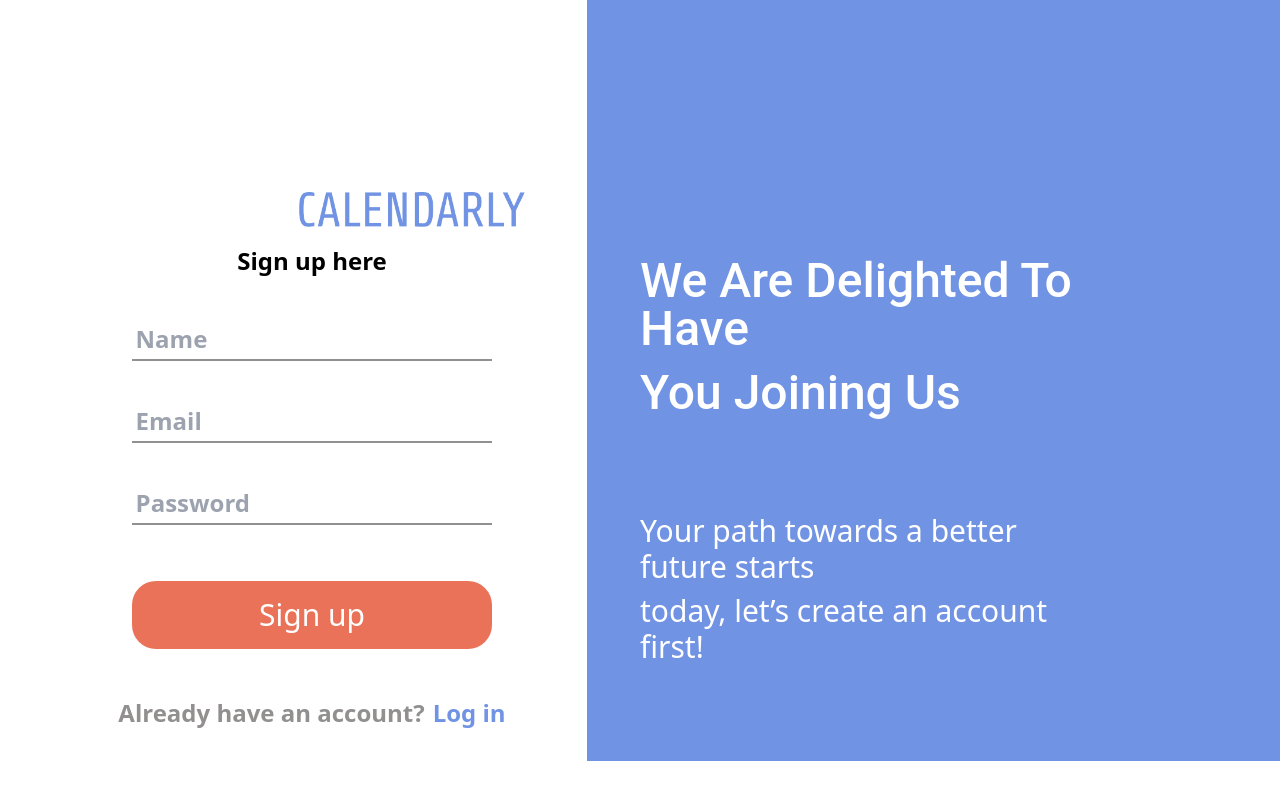
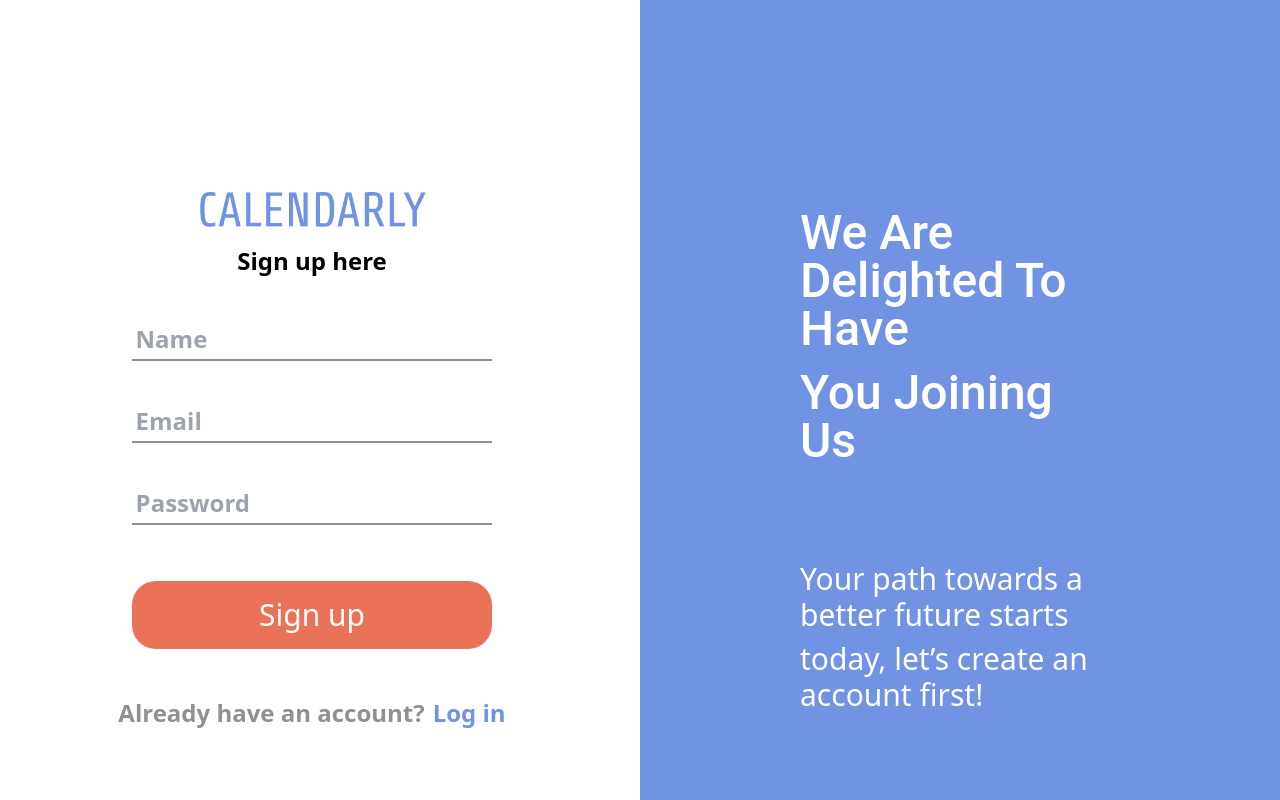
Before and after one commit to pausr23/ProyectoAgenda, a React (Vite) app in the folder vite-project/: page /signup in a window 1280 px wide. Built offline with nearby package versions, Linux system fonts and the light colour scheme.

Commit message:
Responsive to all devices for Login, Sign Up, Questions and Profile pages

```diff
--- a/vite-project/src/components/routes/Login.jsx
+++ b/vite-project/src/components/routes/Login.jsx
@@ -3,7 +3,7 @@ import { LoginMenu } from "../ui/LoginMenu.jsx";
 export function Login() {
     return (
     <>
-    <img className="hidden lg:block lg:absolute top-0 right-0 w-1/2" src="./src/assets/imgs/square.png" alt="square" />
+    <img className="lg:block lg:absolute top-0 right-0 w-1/2 h-full lg:portrait:hidden md:landscape:block" src="./src/assets/imgs/square.png" alt="square" />
     <LoginMenu />
     </>
 )
--- a/vite-project/src/components/routes/Signup.jsx
+++ b/vite-project/src/components/routes/Signup.jsx
@@ -3,7 +3,7 @@ import { SignupMenu } from "../ui/SignupMenu.jsx";
 export function Signup() {
     return (
     <>
-   <img className="hidden lg:block lg:absolute top-0 right-0 w-1/2" src="./src/assets/imgs/square.png" alt="square" />
+   <img className="lg:block lg:absolute top-0 right-0 w-1/2 h-full lg:portrait:hidden md:landscape:block" src="./src/assets/imgs/square.png" alt="square" />
     <SignupMenu />
     </>
 )
--- a/vite-project/src/components/ui/LoginMenu.jsx
+++ b/vite-project/src/components/ui/LoginMenu.jsx
@@ -10,7 +10,7 @@ export function LoginMenu() {
           <div className="text-center grid ml-[-3rem] text-3xl">
             <Link to="/">
               <img
-                className="w-[35%] mx-auto ml-[19.5rem] mt-[10rem]"
+                className="w-[35%] mx-auto ml-[19.5rem] lg:mx-auto mt-[10rem]"
                 src="./src/assets/imgs/Logo.png"
                 alt="Logo"
               />
@@ -33,20 +33,19 @@ export function LoginMenu() {
             </form>
           </div>
 
-          <div className="ml-auto text-5xl mr-[9rem] mt-20">
+          <div className="ml-auto lg:ml-[10rem] text-5xl mr-[9rem] mt-[10rem]">
             <h1 className="font-titles-secondary mb-4 text-left text-white">We Are Happy To See You</h1>
             <h1 className="font-titles-secondary mb-4 text-left">Once Again</h1>
             <p className="text-white mt-24 text-3xl text-left">Feel free to enter your information</p>
             <p className="text-white mt-2 text-3xl text-left">anytime and log back into our website!</p>
           </div>
-          <img className="absolute right-0 top-0 h-full -z-10 pointer-events-none" src="./src/assets/imgs/square.png" alt="Design image"/>
         </header>
       </div>
 
       <div className="xl:hidden">
 
         <div className="flex justify-center items-center h-screen">
-          <div className="xl:w-[700px] px-10 h-[400px]">
+          <div className="xl:w-[700px] px-10 h-[400px] grid justify-items-center">
           <Link to="/">
               <img
                 className="mb-6"
--- a/vite-project/src/components/ui/ProfilePage.jsx
+++ b/vite-project/src/components/ui/ProfilePage.jsx
@@ -5,9 +5,9 @@ export function ProfilePage(){
 
     return(
         <div>
-             <div className="hidden xl:block ">
+        <div className="hidden xl:block ">
         <div className="items-center h-[100vh] pl-16 grid ml-80">
-        <div className="w-[75rem] h-[46rem] bg-white rounded-2xl flex p-16 ">
+        <div className="w-[70rem] h-[46rem] bg-white rounded-2xl flex p-16 ">
     <div className="w-32 h-32 rounded-full overflow-hidden">
         <img className="object-cover object-center h-32" src="./src/assets/imgs/pp.png" alt="Profile picture"/>
     </div>
--- a/vite-project/src/components/ui/QuestionsPage.jsx
+++ b/vite-project/src/components/ui/QuestionsPage.jsx
@@ -5,9 +5,9 @@ export function QuestionsPage(){
 
     return(
         <div>
-            <div className="hidden xl:block">
-        <div className="flex justify-center items-center h-[100vh] pl-16">
-        <div className="w-[75rem] h-[46rem] bg-white rounded-2xl flex p-16">
+            <div className="hidden xl:block ipad:block ">
+        <div className="items-center h-[100vh] pl-16 grid ml-80 ipad:ml-40">
+        <div className="w-[75rem] h-[46rem] bg-white rounded-2xl flex p-16 ipad:w-[50rem] ipad:h-[30rem]">
     <div className="w-32 h-32 rounded-full overflow-hidden">
         <img className="object-cover object-center h-32" src="./src/assets/imgs/pp.png" alt="Profile picture"/>
     </div>
@@ -71,8 +71,8 @@ export function QuestionsPage(){
             <h1 className="text-center text-xl  mt-6 mb-2">Michael Johnson</h1>
             <h1 className="text-center text-xl  mt-4 mb-2">Michael@gmail.com</h1>
 
-            <div className="flex justify-center mt-10">
-              <form action="">
+            <div className="flex justify-center mt-10 ">
+              <form action="" className="grid justify-items-center">
                 <input
                   type="text"
                   name=""
@@ -104,7 +104,7 @@ export function QuestionsPage(){
 
                 <button
                   type="submit"
-                  className="py-3  border border-[#7193E3]  text-[#7193E3] text-xl w-[19rem] rounded-3xl mt-6 grid "
+                  className="py-3  border border-[#7193E3]  text-[#7193E3] text-xl w-[19rem] rounded-3xl mt-6 grid"
                 >
                   Submit
                 </button>
--- a/vite-project/src/components/ui/SignupMenu.jsx
+++ b/vite-project/src/components/ui/SignupMenu.jsx
@@ -10,7 +10,8 @@ export function SignupMenu(){
         <header className="grid items-center w-[100%] p-[2rem] grid-cols-2 relative">
         <div className="text-center grid ml-[-3rem] text-3xl">
         <Link to="/">
-                    <img className="w-[35%] mx-auto ml-[19.5rem] mt-[10rem]" src="./src/assets/imgs/Logo.png" alt="Logo"/>
+        <img className="w-[35%] mx-auto lg:mx-auto mt-[10rem]" src="./src/assets/imgs/Logo.png" alt="Logo"/>
+
                 </Link>
             <p className="font-semibold mb-10 mt-[1rem] text-[1.5rem]">Sign up here</p>
 
@@ -31,20 +32,20 @@ export function SignupMenu(){
             </form>
         </div>
 
-        <div className="ml-auto text-5xl mr-[9rem] mt-[10rem]">
-            <h1 className="font-titles-secondary mb-4 text-left text-white">We Are Delighted To Have</h1>
-            <h1 className="font-titles-secondary mb-4 text-left">You Joining Us</h1>
-            <p className="text-white mt-24 text-3xl text-left">Your path towards a better future starts</p>
-            <p className="text-white mt-2 text-3xl text-left">today, let’s create an account first!</p>
-        </div>
-        <img className="absolute right-0 top-0 h-full -z-10 pointer-events-none" src="./src/assets/imgs/square.png" alt="Design image"/>
+        <div className="ml-auto lg:ml-[10rem] text-5xl mr-[9rem] mt-[10rem]">
+  <h1 className="font-titles-secondary mb-4 text-left text-white">We Are Delighted To Have</h1>
+  <h1 className="font-titles-secondary mb-4 text-left">You Joining Us</h1>
+  <p className="text-white mt-24 text-3xl text-left">Your path towards a better future starts</p>
+  <p className="text-white mt-2 text-3xl text-left">today, let’s create an account first!</p>
+</div>
+
     </header>
     </div>
 
     <div className="xl:hidden">
 
         <div className="flex justify-center items-center h-screen">
-          <div className="xl:w-[700px] px-10 h-[400px]">
+          <div className="xl:w-[700px] px-10 h-[400px] grid justify-items-center">
           <Link to="/">
               <img
                 className="mb-6"
--- a/vite-project/src/index.css
+++ b/vite-project/src/index.css
@@ -68,3 +68,10 @@
         left: 0;
     }
 }
+
+@media screen and (max-width: 1366px) and (max-height: 1024px) {
+    .ml-80 {
+      margin-left: 9rem;
+      margin-right: auto;
+    }
+}
```
